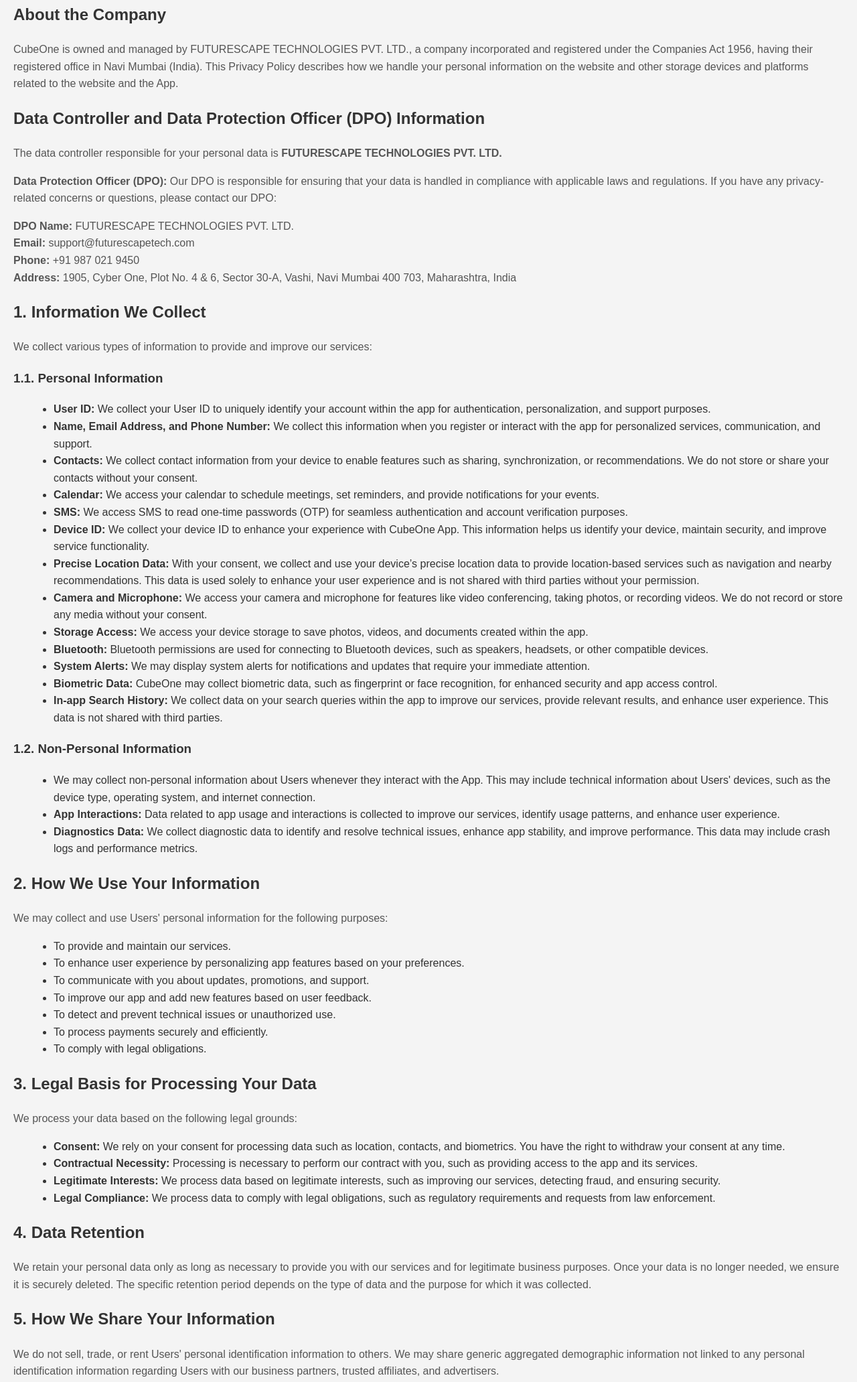
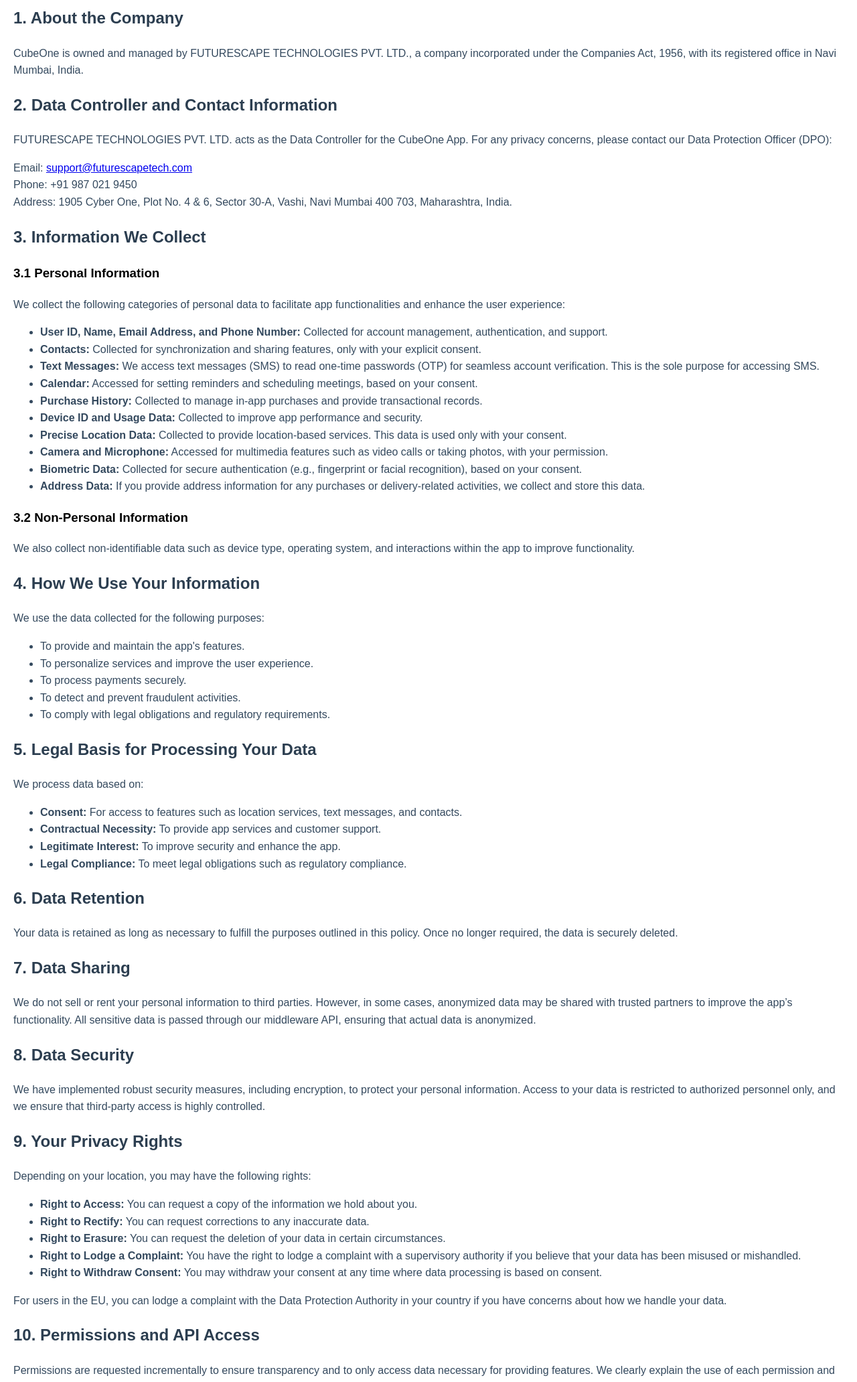
Before and after one commit to rohitjain9323/privacy_policy, a plain HTML site: page index.html in a window 1280 px wide. Shown: the part 224-2287 px from the top of the page at 67% size. Drawn offline with Linux system fonts and the light colour scheme.

Commit message:
Update index.html

```diff
--- a/index.html
+++ b/index.html
@@ -4,146 +4,118 @@
     <meta charset="UTF-8">
     <meta http-equiv="X-UA-Compatible" content="IE=edge">
     <meta name="viewport" content="width=device-width, initial-scale=1.0">
-    <title>Privacy Policy | CubeOne App</title>
+    <title>Privacy Policy - CubeOne App</title>
     <style>
         body {
             font-family: Arial, sans-serif;
+            margin: 20px;
             line-height: 1.6;
-            margin: 0;
-            padding: 20px;
-            background-color: #f4f4f4;
-            color: #333;
         }
-        h1, h2, h3 {
-            color: #333;
+        h1, h2 {
+            color: #2c3e50;
         }
-        p {
-            color: #555;
+        h1 {
+            font-size: 2em;
+        }
+        h2 {
+            font-size: 1.5em;
+            margin-top: 20px;
+        }
+        p, ul, li {
+            color: #34495e;
         }
         ul {
-            margin-left: 20px;
+            margin-top: 10px;
+            margin-bottom: 10px;
         }
     </style>
 </head>
 <body>
-    <h1>Privacy Policy for CubeOne App</h1>
-    <p><strong>Last Updated:</strong> September 6, 2024</p>
+    <header>
+        <h1>Privacy Policy</h1>
+        <p>Last Updated: September 6, 2024</p>
+        <p>Welcome to CubeOne App! Your privacy is critically important to us, and we are committed to protecting your personal information. This Privacy Policy explains how we collect, use, disclose, and safeguard your data when using our mobile application ("App"). By using CubeOne, you agree to the collection and use of your information in accordance with this policy.</p>
+    </header>
 
-    <p>Welcome to CubeOne App! Your privacy is important to us. This Privacy Policy explains how we collect, use, disclose, and protect your information when you use our application ("App"). By using our App, you agree to the collection and use of information in accordance with this policy.</p>
+    <h2>1. About the Company</h2>
+    <p>CubeOne is owned and managed by FUTURESCAPE TECHNOLOGIES PVT. LTD., a company incorporated under the Companies Act, 1956, with its registered office in Navi Mumbai, India.</p>
 
-    <h2>About the Company</h2>
-    <p>CubeOne is owned and managed by FUTURESCAPE TECHNOLOGIES PVT. LTD., a company incorporated and registered under the Companies Act 1956, having their registered office in Navi Mumbai (India). This Privacy Policy describes how we handle your personal information on the website and other storage devices and platforms related to the website and the App.</p>
+    <h2>2. Data Controller and Contact Information</h2>
+    <p>FUTURESCAPE TECHNOLOGIES PVT. LTD. acts as the Data Controller for the CubeOne App. For any privacy concerns, please contact our Data Protection Officer (DPO):</p>
+    <p>Email: <a href="mailto:support@futurescapetech.com">support@futurescapetech.com</a><br>
+    Phone: +91 987 021 9450<br>
+    Address: 1905 Cyber One, Plot No. 4 & 6, Sector 30-A, Vashi, Navi Mumbai 400 703, Maharashtra, India.</p>
 
-    <h2>Data Controller and Data Protection Officer (DPO) Information</h2>
-    <p>The data controller responsible for your personal data is <strong>FUTURESCAPE TECHNOLOGIES PVT. LTD.</strong></p>
-    <p><strong>Data Protection Officer (DPO):</strong> Our DPO is responsible for ensuring that your data is handled in compliance with applicable laws and regulations. If you have any privacy-related concerns or questions, please contact our DPO:</p>
-    <p><strong>DPO Name:</strong> FUTURESCAPE TECHNOLOGIES PVT. LTD. <br>
-    <strong>Email:</strong> support@futurescapetech.com <br>
-    <strong>Phone:</strong> +91 987 021 9450 <br>
-    <strong>Address:</strong> 1905, Cyber One, Plot No. 4 & 6, Sector 30-A, Vashi, Navi Mumbai 400 703, Maharashtra, India</p>
-
-    <h2>1. Information We Collect</h2>
-    <p>We collect various types of information to provide and improve our services:</p>
-
-    <h3>1.1. Personal Information</h3>
+    <h2>3. Information We Collect</h2>
+    <h3>3.1 Personal Information</h3>
+    <p>We collect the following categories of personal data to facilitate app functionalities and enhance the user experience:</p>
     <ul>
-        <li><strong>User ID:</strong> We collect your User ID to uniquely identify your account within the app for authentication, personalization, and support purposes.</li>
-        <li><strong>Name, Email Address, and Phone Number:</strong> We collect this information when you register or interact with the app for personalized services, communication, and support.</li>
-        <li><strong>Contacts:</strong> We collect contact information from your device to enable features such as sharing, synchronization, or recommendations. We do not store or share your contacts without your consent.</li>
-        <li><strong>Calendar:</strong> We access your calendar to schedule meetings, set reminders, and provide notifications for your events.</li>
-        <li><strong>SMS:</strong> We access SMS to read one-time passwords (OTP) for seamless authentication and account verification purposes.</li>
-        <li><strong>Device ID:</strong> We collect your device ID to enhance your experience with CubeOne App. This information helps us identify your device, maintain security, and improve service functionality.</li>
-        <li><strong>Precise Location Data:</strong> With your consent, we collect and use your device’s precise location data to provide location-based services such as navigation and nearby recommendations. This data is used solely to enhance your user experience and is not shared with third parties without your permission.</li>
-        <li><strong>Camera and Microphone:</strong> We access your camera and microphone for features like video conferencing, taking photos, or recording videos. We do not record or store any media without your consent.</li>
-        <li><strong>Storage Access:</strong> We access your device storage to save photos, videos, and documents created within the app.</li>
-        <li><strong>Bluetooth:</strong> Bluetooth permissions are used for connecting to Bluetooth devices, such as speakers, headsets, or other compatible devices.</li>
-        <li><strong>System Alerts:</strong> We may display system alerts for notifications and updates that require your immediate attention.</li>
-        <li><strong>Biometric Data:</strong> CubeOne may collect biometric data, such as fingerprint or face recognition, for enhanced security and app access control.</li>
-        <li><strong>In-app Search History:</strong> We collect data on your search queries within the app to improve our services, provide relevant results, and enhance user experience. This data is not shared with third parties.</li>
+        <li><strong>User ID, Name, Email Address, and Phone Number:</strong> Collected for account management, authentication, and support.</li>
+        <li><strong>Contacts:</strong> Collected for synchronization and sharing features, only with your explicit consent.</li>
+        <li><strong>Text Messages:</strong> We access text messages (SMS) to read one-time passwords (OTP) for seamless account verification. This is the sole purpose for accessing SMS.</li>
+        <li><strong>Calendar:</strong> Accessed for setting reminders and scheduling meetings, based on your consent.</li>
+        <li><strong>Purchase History:</strong> Collected to manage in-app purchases and provide transactional records.</li>
+        <li><strong>Device ID and Usage Data:</strong> Collected to improve app performance and security.</li>
+        <li><strong>Precise Location Data:</strong> Collected to provide location-based services. This data is used only with your consent.</li>
+        <li><strong>Camera and Microphone:</strong> Accessed for multimedia features such as video calls or taking photos, with your permission.</li>
+        <li><strong>Biometric Data:</strong> Collected for secure authentication (e.g., fingerprint or facial recognition), based on your consent.</li>
+        <li><strong>Address Data:</strong> If you provide address information for any purchases or delivery-related activities, we collect and store this data.</li>
     </ul>
 
-    <h3>1.2. Non-Personal Information</h3>
+    <h3>3.2 Non-Personal Information</h3>
+    <p>We also collect non-identifiable data such as device type, operating system, and interactions within the app to improve functionality.</p>
+
+    <h2>4. How We Use Your Information</h2>
+    <p>We use the data collected for the following purposes:</p>
     <ul>
-        <li>We may collect non-personal information about Users whenever they interact with the App. This may include technical information about Users' devices, such as the device type, operating system, and internet connection.</li>
-        <li><strong>App Interactions:</strong> Data related to app usage and interactions is collected to improve our services, identify usage patterns, and enhance user experience.</li>
-        <li><strong>Diagnostics Data:</strong> We collect diagnostic data to identify and resolve technical issues, enhance app stability, and improve performance. This data may include crash logs and performance metrics.</li>
+        <li>To provide and maintain the app's features.</li>
+        <li>To personalize services and improve the user experience.</li>
+        <li>To process payments securely.</li>
+        <li>To detect and prevent fraudulent activities.</li>
+        <li>To comply with legal obligations and regulatory requirements.</li>
     </ul>
 
-    <h2>2. How We Use Your Information</h2>
-    <p>We may collect and use Users' personal information for the following purposes:</p>
+    <h2>5. Legal Basis for Processing Your Data</h2>
+    <p>We process data based on:</p>
     <ul>
-        <li>To provide and maintain our services.</li>
-        <li>To enhance user experience by personalizing app features based on your preferences.</li>
-        <li>To communicate with you about updates, promotions, and support.</li>
-        <li>To improve our app and add new features based on user feedback.</li>
-        <li>To detect and prevent technical issues or unauthorized use.</li>
-        <li>To process payments securely and efficiently.</li>
-        <li>To comply with legal obligations.</li>
+        <li><strong>Consent:</strong> For access to features such as location services, text messages, and contacts.</li>
+        <li><strong>Contractual Necessity:</strong> To provide app services and customer support.</li>
+        <li><strong>Legitimate Interest:</strong> To improve security and enhance the app.</li>
+        <li><strong>Legal Compliance:</strong> To meet legal obligations such as regulatory compliance.</li>
     </ul>
 
-    <h2>3. Legal Basis for Processing Your Data</h2>
-    <p>We process your data based on the following legal grounds:</p>
+    <h2>6. Data Retention</h2>
+    <p>Your data is retained as long as necessary to fulfill the purposes outlined in this policy. Once no longer required, the data is securely deleted.</p>
+
+    <h2>7. Data Sharing</h2>
+    <p>We do not sell or rent your personal information to third parties. However, in some cases, anonymized data may be shared with trusted partners to improve the app’s functionality. All sensitive data is passed through our middleware API, ensuring that actual data is anonymized.</p>
+
+    <h2>8. Data Security</h2>
+    <p>We have implemented robust security measures, including encryption, to protect your personal information. Access to your data is restricted to authorized personnel only, and we ensure that third-party access is highly controlled.</p>
+
+    <h2>9. Your Privacy Rights</h2>
+    <p>Depending on your location, you may have the following rights:</p>
     <ul>
-        <li><strong>Consent:</strong> We rely on your consent for processing data such as location, contacts, and biometrics. You have the right to withdraw your consent at any time.</li>
-        <li><strong>Contractual Necessity:</strong> Processing is necessary to perform our contract with you, such as providing access to the app and its services.</li>
-        <li><strong>Legitimate Interests:</strong> We process data based on legitimate interests, such as improving our services, detecting fraud, and ensuring security.</li>
-        <li><strong>Legal Compliance:</strong> We process data to comply with legal obligations, such as regulatory requirements and requests from law enforcement.</li>
+        <li><strong>Right to Access:</strong> You can request a copy of the information we hold about you.</li>
+        <li><strong>Right to Rectify:</strong> You can request corrections to any inaccurate data.</li>
+        <li><strong>Right to Erasure:</strong> You can request the deletion of your data in certain circumstances.</li>
+        <li><strong>Right to Lodge a Complaint:</strong> You have the right to lodge a complaint with a supervisory authority if you believe that your data has been misused or mishandled.</li>
+        <li><strong>Right to Withdraw Consent:</strong> You may withdraw your consent at any time where data processing is based on consent.</li>
     </ul>
+    <p>For users in the EU, you can lodge a complaint with the Data Protection Authority in your country if you have concerns about how we handle your data.</p>
 
-    <h2>4. Data Retention</h2>
-    <p>We retain your personal data only as long as necessary to provide you with our services and for legitimate business purposes. Once your data is no longer needed, we ensure it is securely deleted. The specific retention period depends on the type of data and the purpose for which it was collected.</p>
+    <h2>10. Permissions and API Access</h2>
+    <p>Permissions are requested incrementally to ensure transparency and to only access data necessary for providing features. We clearly explain the use of each permission and provide context at the time of request.</p>
 
-    <h2>5. How We Share Your Information</h2>
-    <p>We do not sell, trade, or rent Users' personal identification information to others. We may share generic aggregated demographic information not linked to any personal identification information regarding Users with our business partners, trusted affiliates, and advertisers.</p>
+    <h2>11. Third-Party Services</h2>
+    <p>CubeOne may link to third-party services, which have their own privacy policies. We encourage users to review those policies before engaging with third-party services.</p>
 
-    <h2>6. Security of Your Information</h2>
-    <p>To prevent unauthorized access and ensure the correct use of information, we have implemented robust security measures, including 256-bit SSL encryption, to protect your personal information. We do not transmit or share this data with any third parties without your explicit consent.</p>
+    <h2>12. Changes to This Policy</h2>
+    <p>This Privacy Policy may be updated periodically to reflect changes in our practices. We will notify you of any significant updates through the app or via email.</p>
 
-    <h2>7. Your Rights</h2>
-    <p>Depending on your location, you may have specific rights under various privacy laws, including the right to:</p>
-    <ul>
-        <li>Access the information we hold about you.</li>
-        <li>Request correction of inaccurate data.</li>
-        <li>Request deletion of your data under certain conditions.</li>
-        <li>Withdraw your consent for data collection and use.</li>
-        <li>Know whether your data is shared with third parties.</li>
-        <li>Opt out of the sale or sharing of your personal data.</li>
-    </ul>
-
-    <h3>California Consumer Privacy Act (CCPA) Rights</h3>
-    <p>If you are a California resident, you have the right to:</p>
-    <ul>
-        <li>Know what personal data is being collected about you.</li>
-        <li>Request the deletion of your personal data.</li>
-        <li>Opt out of the sale of your personal data.</li>
-        <li>Receive equal service and pricing, even if you exercise your privacy rights.</li>
-        <li>Know whether your data is being shared with third parties and to whom.</li>
-    </ul>
-    <p>To exercise your rights under CCPA, please contact us at dpo@futurescapetech.com or use the in-app settings to manage your privacy preferences.</p>
-
-    <h3>Virginia Consumer Data Protection Act (VCDPA) Rights</h3>
-    <p>If you are a Virginia resident, you have the right to access, correct, delete, and obtain a copy of your personal data. You also have the right to opt out of the sale of your data, targeted advertising, and profiling for decisions with legal or significant effects.</p>
-
-    <h2>8. Opt-Out of Data Sharing</h2>
-    <p>To opt-out of data sharing, targeted advertising, or any other use of your personal data, please contact us at support@futurescapetech.com. You may also adjust your device or app settings to limit data collection or withdraw your consent at any time.</p>
-
-    <h2>9. Permissions and APIs Access</h2>
-    <p>Our app requests permissions and accesses APIs only when necessary to implement features or services that are critical to your experience within the app. Permissions are requested incrementally and in context so that you understand why we need access. We do not use or request access to sensitive data for purposes that are not disclosed or for features that are not implemented.</p>
-    <p>We use the data only for purposes that you have consented to. If, in the future, we need to use your data for other purposes, we will ask for your explicit consent and ensure you agree to the additional uses.</p>
-
-    <h2>10. Third-Party Services</h2>
-    <p>Our app may contain links to third-party services. This Privacy Policy does not apply to third-party services, and we are not responsible for the privacy practices of these services. We encourage you to read their privacy policies before engaging with them.</p>
-
-    <h2>11. Changes to This Privacy Policy</h2>
-    <p>We may update our Privacy Policy from time to time. We will notify you of any changes by posting the new Privacy Policy on this page. You are advised to review this Privacy Policy periodically for any changes.</p>
-
-    <h2>12. Contact Us</h2>
-    <p>If you have any questions or concerns about this Privacy Policy, please contact us at:</p>
-    <p><strong>Email:</strong> support@futurescapetech.com<br>
-    <strong>Address:</strong> 1905, Cyber One, Plot No. 4 & 6, Sector 30-A, Vashi, Navi Mumbai 400 703, Maharashtra, India</p>
-
-    <footer>
-        <p>© 2024, Futurescape Technologies Pvt Ltd. All Rights Reserved.</p>
-    </footer>
+    <h2>13. Contact Us</h2>
+    <p>For any questions or concerns about this Privacy Policy, please contact us:</p>
+    <p>Email: <a href="mailto:support@futurescapetech.com">support@futurescapetech.com</a><br>
+    Address: 1905 Cyber One, Plot No. 4 & 6, Sector 30-A, Vashi, Navi Mumbai 400 703, Maharashtra, India.</p>
 </body>
 </html>
```
